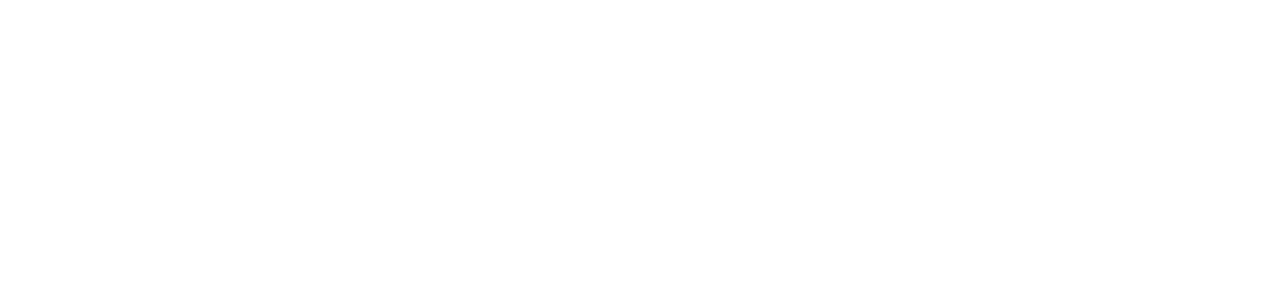
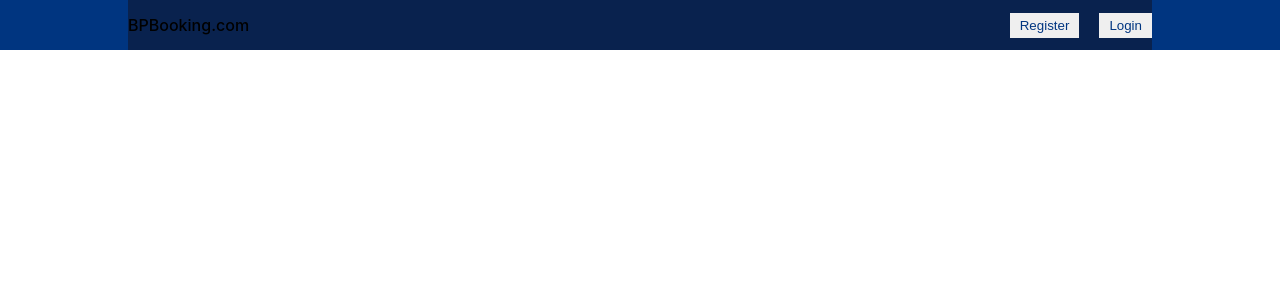
Before and after one commit to danixabi/flyingbookingapp, a React (Create React App) app: page / in a window 1280 px wide. Before the commit this address had no page. Shown: the top 300 px of the page. Built offline with nearby package versions, Linux system fonts and the light colour scheme.

Commit message:
prueba de routing

```diff
--- a/src/App.js
+++ b/src/App.js
@@ -5,13 +5,21 @@
 import "./components/FlightsPage/FlightPage";
 import "./components/FlightsPage/FlightForm/FlightForm";
 import "./components/MyFlights/FlightsBooked";
+import Navbar from "./components/Navbar";
 
 function App() {
   return (
     <BrowserRouter>
       <Routes>
         <Route path="/login" element={<loginPage />} />
-        <Route path="/home" element={<homePage />} />
+        <Route
+          path="/"
+          element={
+            <homePage>
+              <Navbar />{" "}
+            </homePage>
+          }
+        />
       </Routes>
     </BrowserRouter>
   );
```
